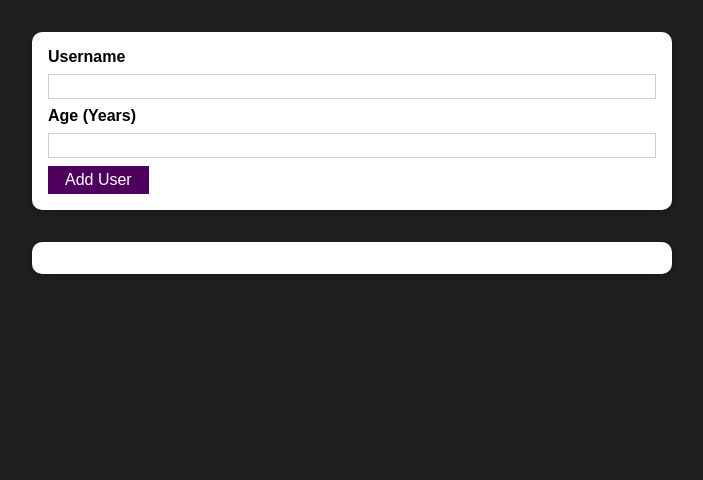
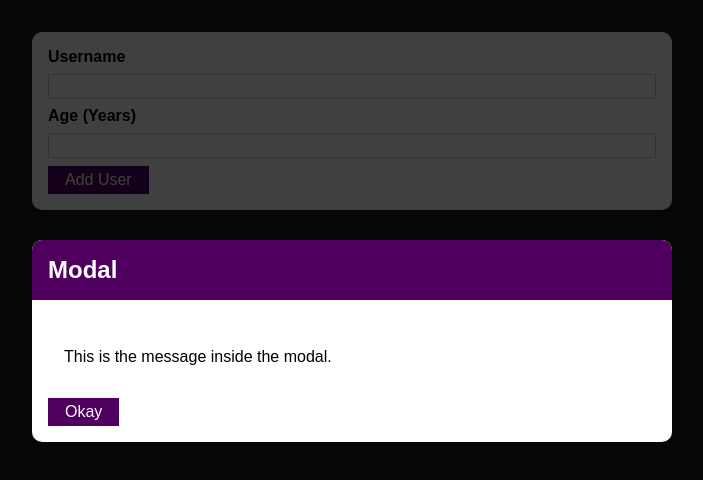
Before and after one commit to darienaxelll/NewUserProject, a React (Create React App) app: page / in a window 1280 px wide. Shown: the top 480 px of the page, without its empty margins (288-991 px from the left). Built offline with nearby package versions, Linux system fonts and the light colour scheme.

Commit message:
Created ErrorModual component

```diff
--- a/src/App.js
+++ b/src/App.js
@@ -1,6 +1,7 @@
 import { useState } from "react";
 import AddUser from "./components/AddUser.js";
 import UsersList from "./components/UsersList.js";
+import ErrorModal from "./UI/ErrorModal.js";
 
 function App() {
   const [users, setUsers] = useState([]);
@@ -11,10 +12,13 @@ function App() {
     });
   };
 
+  console.log(users.length);
+
   return (
     <div>
       <AddUser onAddUser={addUserHandler} />
       <UsersList users={users} />
+      <ErrorModal />
     </div>
   );
 }
--- /dev/null
+++ b/src/UI/ErrorModal.js
@@ -0,0 +1,23 @@
+import Button from "./Button";
+import Card from "./Card.js";
+import classes from "./ErrorModal.module.css";
+
+const ErrorModal = () => {
+  return (
+    <div className={classes.backdrop}>
+      <Card className={classes.modal}>
+        <div className={classes.header}>
+          <h2>Modal</h2>
+        </div>
+        <div className={classes.content}>
+          <p className={classes.content}>
+            This is the message inside the modal.
+          </p>
+          <Button className={classes.actions}>Okay</Button>
+        </div>
+      </Card>
+    </div>
+  );
+};
+
+export default ErrorModal;
```
Also changed, not shown: src/UI/ErrorModal.module.css (renamed from src/components/ErrorModal.module.css), src/components/ErrorModal.js (deleted).
